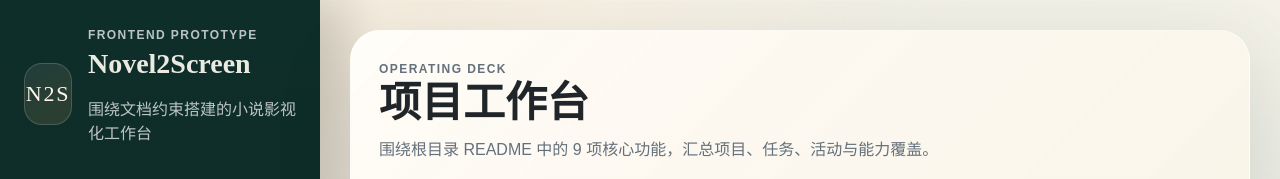
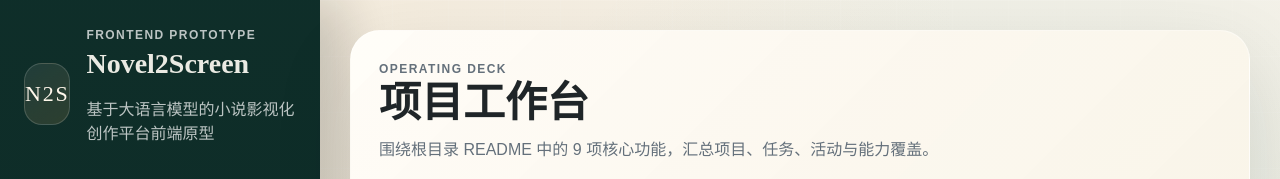
Before and after one commit to zhanma666/Novel2Screen, a plain HTML site: page frontend/frontend/index.html in a window 1280 px wide. Shown: the top 179 px of the page. Drawn offline with Linux system fonts and the light colour scheme.

Commit message:
Update brand description in index.html
修改页面品牌区描述文案，与根目录 README.md 中的产品定位保持一致。

```diff
--- a/frontend/frontend/index.html
+++ b/frontend/frontend/index.html
@@ -16,7 +16,7 @@
           <div class="brand-copy">
             <p class="brand-kicker">Frontend Prototype</p>
             <h1>Novel2Screen</h1>
-            <p>围绕文档约束搭建的小说影视化工作台</p>
+            <p>基于大语言模型的小说影视化创作平台前端原型</p>
           </div>
         </div>
 
```
